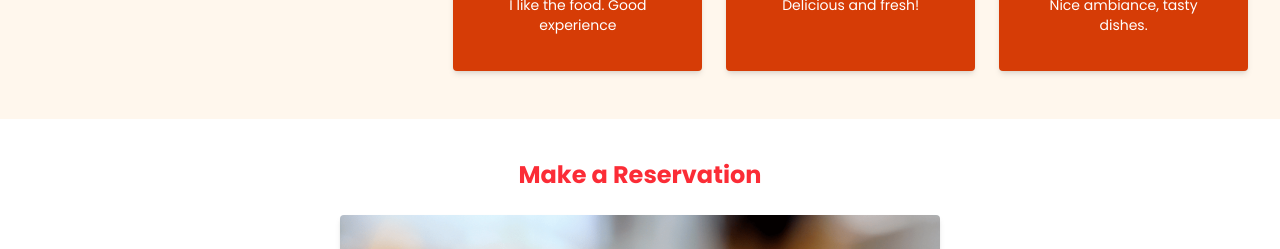
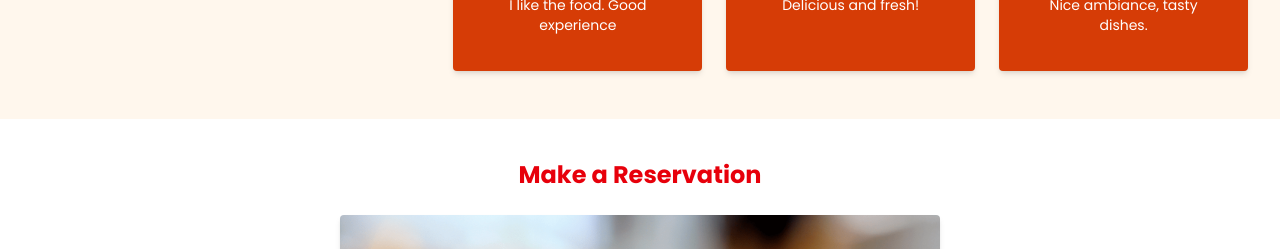
Before and after one commit to Suzata1/cafe-hub, a Next.js app: page / in a window 1280 px wide. Shown: the part 1407-1656 px from the top of the page. Built offline with nearby package versions, Linux system fonts and the light colour scheme.

Commit message:
style: chaning the color of text

```diff
--- a/src/components/RecipentSection.tsx
+++ b/src/components/RecipentSection.tsx
@@ -6,7 +6,7 @@
   return (
     <div className='w-full bg-white'>
       <div className='max-w-[1400px] mx-auto px-6 py-10'>
-        <h2 className="text-2xl font-bold text-red-500 mb-6 text-center">
+        <h2 className="text-2xl font-bold text-red-600 mb-6 text-center">
           Make a Reservation
         </h2>
 
```
